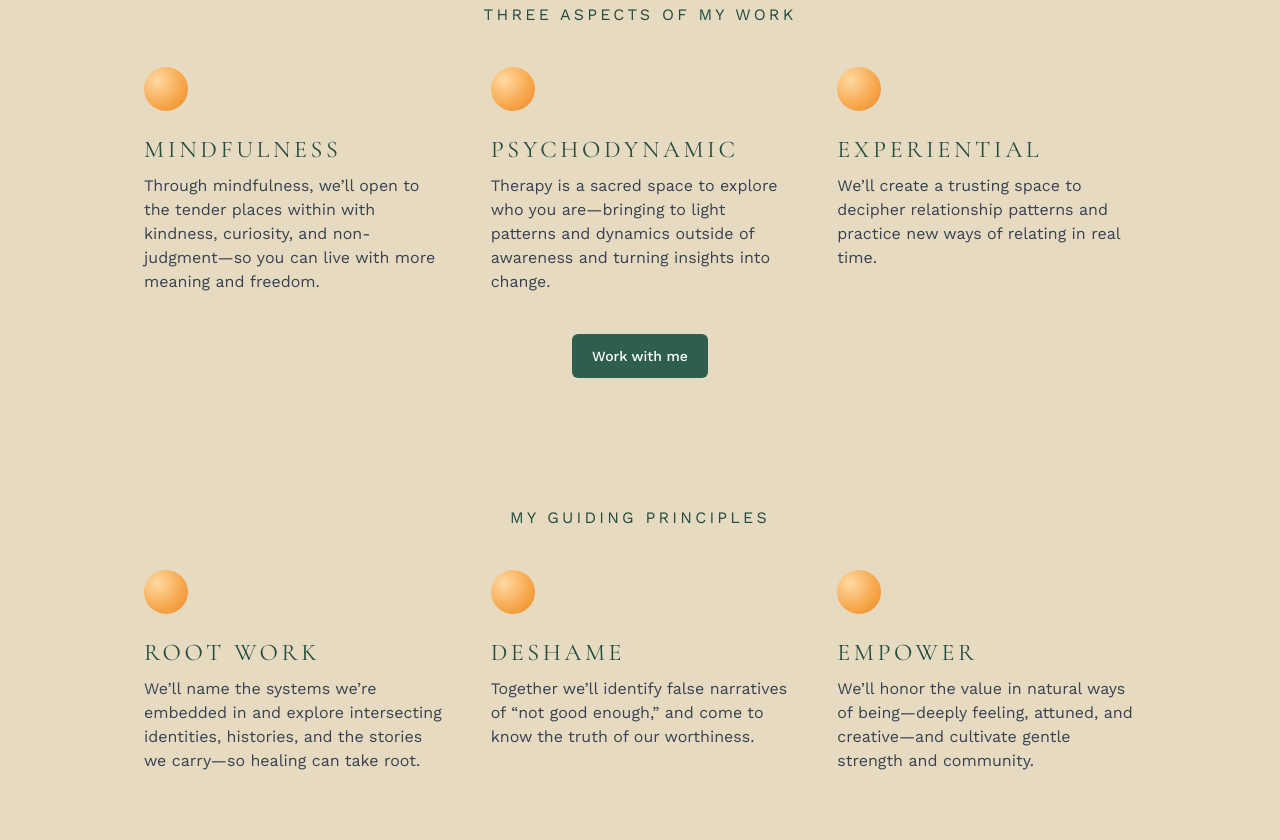
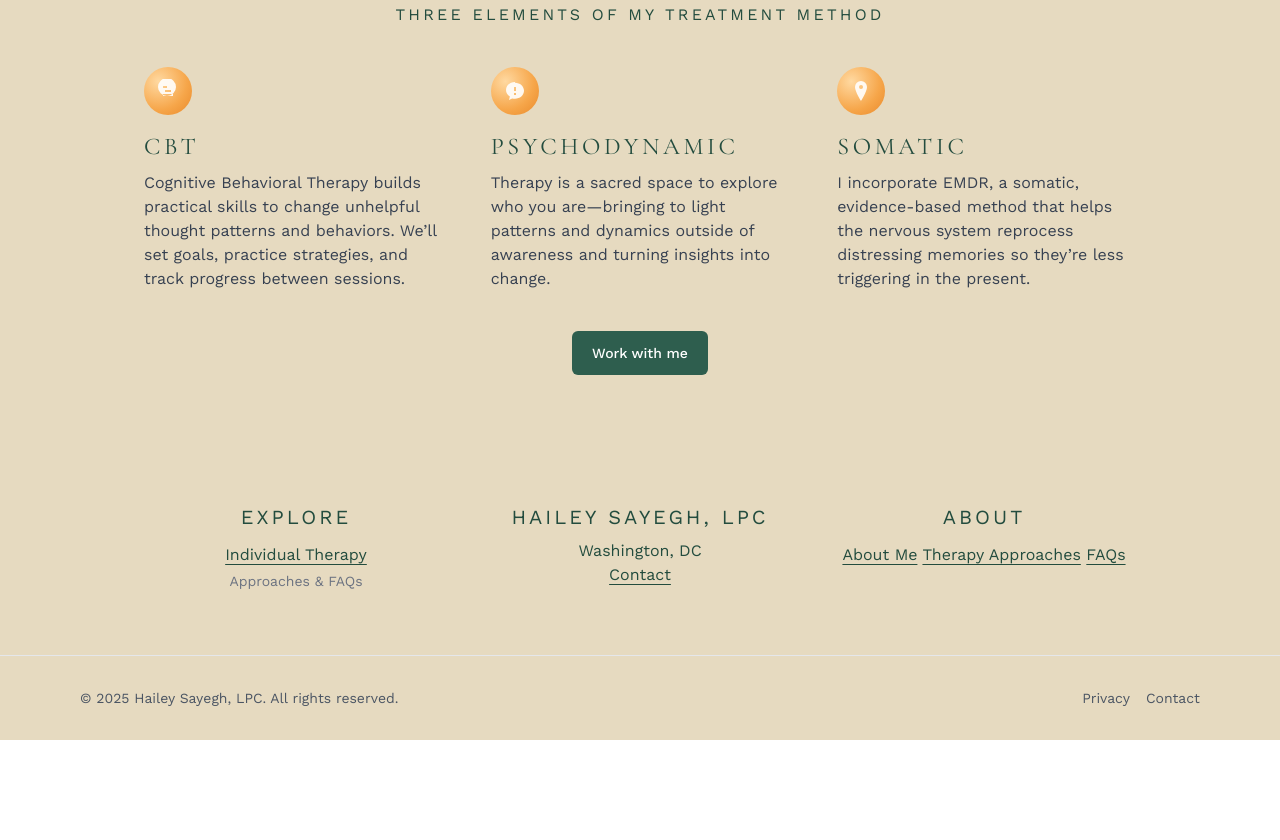
Before and after one commit to haileysayegh/lpc-website, a website: page docs/about/index.html in a window 1280 px wide. Shown: the part 874-1714 px from the top of the page. After the commit the page ends 1614 px from the top, so only its background shows below. Drawn offline with nearby package versions, Linux system fonts and the light colour scheme.

Commit message:
About: replace orange dots with icons; rename section to treatment method; CBT + Psychodynamic + Somatic (EMDR); remove guiding principles

```diff
--- a/docs/about/index.html
+++ b/docs/about/index.html
@@ -51,57 +51,43 @@
         </div>
       </section>
 
-      <!-- Three aspects of my work -->
+      <!-- Three elements of my treatment method -->
       <section>
         <div class="max-w-5xl mx-auto px-4 py-16">
           <div class="text-center mb-10">
-            <p class="section-eyebrow">Three aspects of my work</p>
+            <p class="section-eyebrow">Three elements of my treatment method</p>
           </div>
           <div class="grid md:grid-cols-3 gap-12 text-gray-700">
             <div>
-              <span class="orange-dot"></span>
-              <h3 class="mt-4 caps-title text-2xl">Mindfulness</h3>
-              <p class="mt-2">Through mindfulness, we’ll open to the tender places within with kindness, curiosity, and non-judgment—so you can live with more meaning and freedom.</p>
+              <span class="icon-badge" aria-hidden="true">
+                <svg xmlns="http://www.w3.org/2000/svg" viewBox="0 0 24 24" fill="currentColor" class="w-6 h-6 text-white/90">
+                  <path d="M9 13h6v-2H9v2Zm-2 4h10v-2H7v2Zm4-10H7v2h4V7Zm9 1a9 9 0 1 1-18 0 9 9 0 0 1 18 0Z"/>
+                </svg>
+              </span>
+              <h3 class="mt-4 caps-title text-2xl">CBT</h3>
+              <p class="mt-2">Cognitive Behavioral Therapy builds practical skills to change unhelpful thought patterns and behaviors. We’ll set goals, practice strategies, and track progress between sessions.</p>
             </div>
             <div>
-              <span class="orange-dot"></span>
+              <span class="icon-badge" aria-hidden="true">
+                <svg xmlns="http://www.w3.org/2000/svg" viewBox="0 0 24 24" fill="currentColor" class="w-6 h-6 text-white/90">
+                  <path d="M12 3c-4.97 0-9 3.582-9 8 0 2.64 1.514 4.97 3.86 6.39L6 21l3.11-1.555c.9.2 1.85.31 2.89.31 4.97 0 9-3.58 9-8s-4.03-8-9-8Zm-1 5h2v4h-2V8Zm0 6h2v2h-2v-2Z"/>
+                </svg>
+              </span>
               <h3 class="mt-4 caps-title text-2xl">Psychodynamic</h3>
               <p class="mt-2">Therapy is a sacred space to explore who you are—bringing to light patterns and dynamics outside of awareness and turning insights into change.</p>
             </div>
             <div>
-              <span class="orange-dot"></span>
-              <h3 class="mt-4 caps-title text-2xl">Experiential</h3>
-              <p class="mt-2">We’ll create a trusting space to decipher relationship patterns and practice new ways of relating in real time.</p>
+              <span class="icon-badge" aria-hidden="true">
+                <svg xmlns="http://www.w3.org/2000/svg" viewBox="0 0 24 24" fill="currentColor" class="w-6 h-6 text-white/90">
+                  <path d="M12 2a6 6 0 0 0-6 6c0 4.5 6 14 6 14s6-9.5 6-14a6 6 0 0 0-6-6Zm0 8a2 2 0 1 1 0-4 2 2 0 0 1 0 4Z"/>
+                </svg>
+              </span>
+              <h3 class="mt-4 caps-title text-2xl">Somatic</h3>
+              <p class="mt-2">I incorporate EMDR, a somatic, evidence-based method that helps the nervous system reprocess distressing memories so they’re less triggering in the present.</p>
             </div>
           </div>
           <div class="text-center mt-10">
             <a href="/contact/" class="inline-flex items-center justify-center rounded-md bg-brand-600 text-white px-5 py-3 text-sm font-medium hover:bg-brand-700">Work with me</a>
-          </div>
-        </div>
-      </section>
-
-      <!-- Guiding principles -->
-      <section>
-        <div class="max-w-5xl mx-auto px-4 py-16">
-          <div class="text-center mb-10">
-            <p class="section-eyebrow">My guiding principles</p>
-          </div>
-          <div class="grid md:grid-cols-3 gap-12 text-gray-700">
-            <div>
-              <span class="orange-dot"></span>
-              <h3 class="mt-4 caps-title text-2xl">Root Work</h3>
-              <p class="mt-2">We’ll name the systems we’re embedded in and explore intersecting identities, histories, and the stories we carry—so healing can take root.</p>
-            </div>
-            <div>
-              <span class="orange-dot"></span>
-              <h3 class="mt-4 caps-title text-2xl">Deshame</h3>
-              <p class="mt-2">Together we’ll identify false narratives of “not good enough,” and come to know the truth of our worthiness.</p>
-            </div>
-            <div>
-              <span class="orange-dot"></span>
-              <h3 class="mt-4 caps-title text-2xl">Empower</h3>
-              <p class="mt-2">We’ll honor the value in natural ways of being—deeply feeling, attuned, and creative—and cultivate gentle strength and community.</p>
-            </div>
           </div>
         </div>
       </section>
--- a/docs/tailwind.css
+++ b/docs/tailwind.css
@@ -51,6 +51,16 @@
     display: inline-block;
   }
 
+  .icon-badge {
+    width: 48px;
+    height: 48px;
+    border-radius: 9999px;
+    background: radial-gradient(circle at 30% 30%, #ffd9a1, #f6a64a 60%, #e9892a 100%);
+    display: inline-flex;
+    align-items: center;
+    justify-content: center;
+  }
+
   .footer-callout {
     @apply grid md:grid-cols-3 gap-10 items-start text-brand-700;
   }
```
Also changed, not shown: docs/services/index.html (+2 -2 lines), docs/styles.css.
